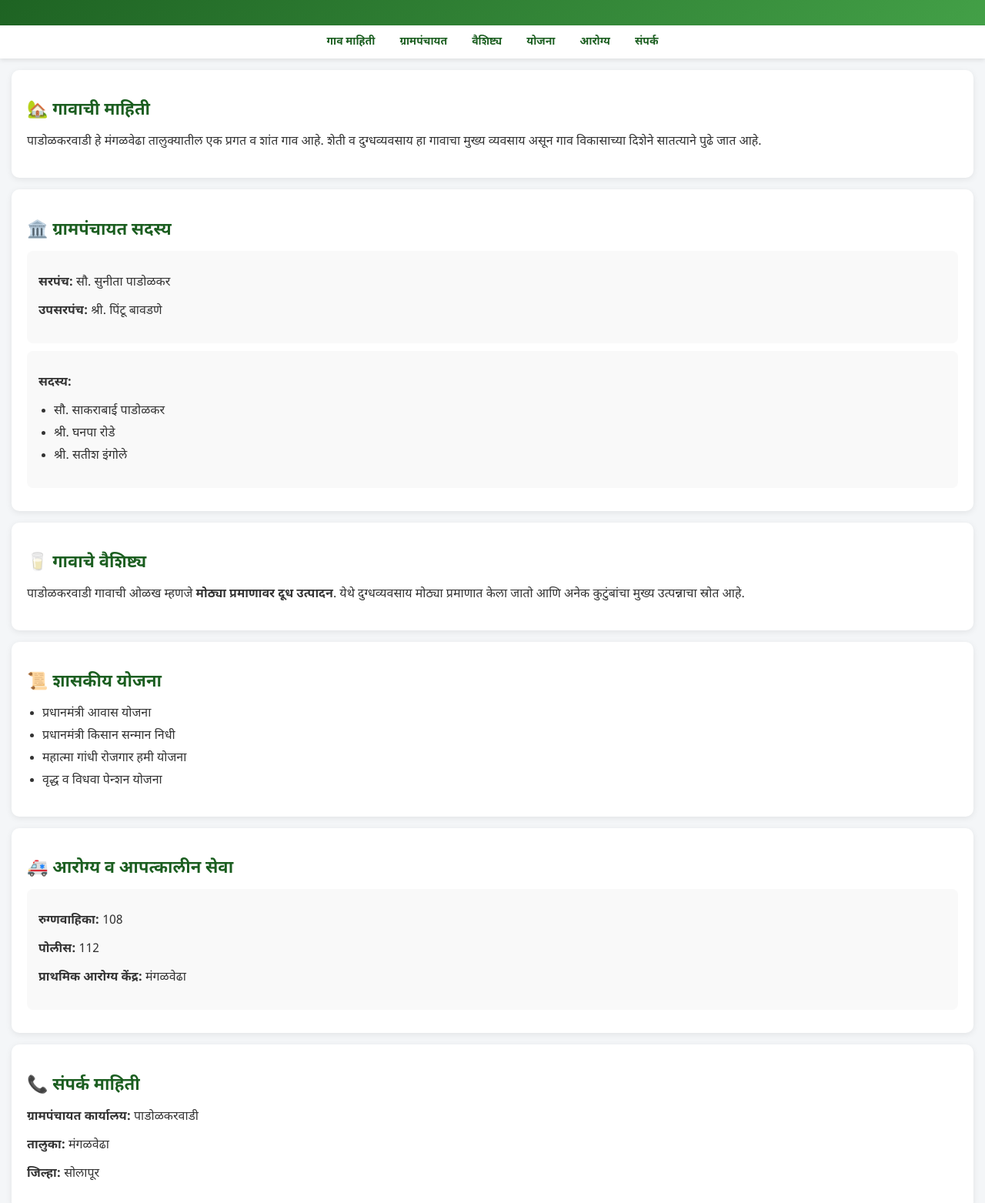
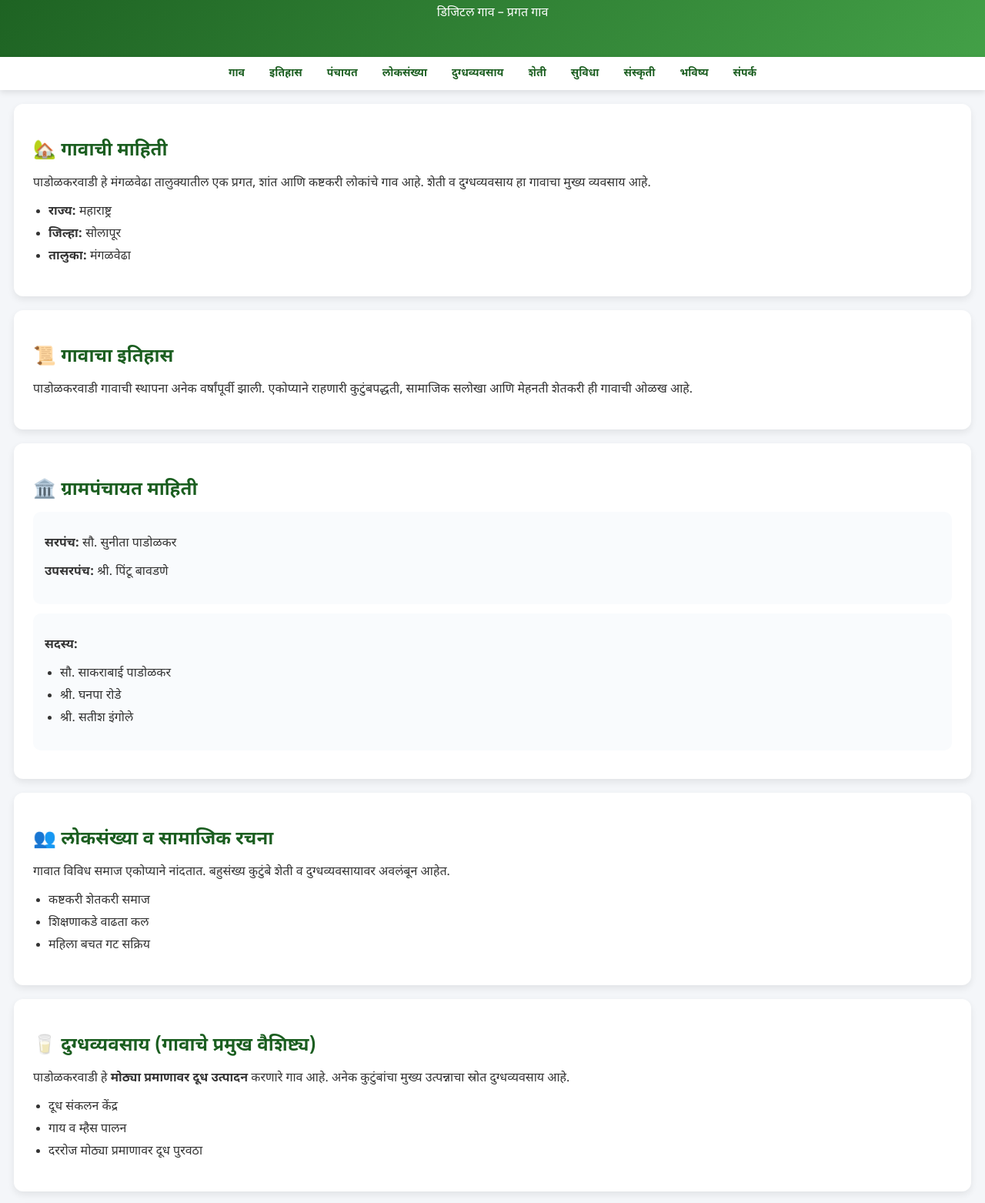
Before and after one commit to shivrajpadolkar-eng/Padolkarwadi, a plain HTML site: page index.html in a window 1280 px wide. Shown: the part 108-1671 px from the top of the page at 77% size. Drawn offline with Linux system fonts and the light colour scheme.

Commit message:
Update index.html

```diff
--- a/index.html
+++ b/index.html
@@ -3,95 +3,76 @@
 <head>
 <meta charset="UTF-8">
 <meta name="viewport" content="width=device-width, initial-scale=1.0">
-    <title>ग्रामपंचायत पाडोळकरवाडी</title>
+<title>ग्रामपंचायत पाडोळकरवाडी | मंगळवेढा</title>
 
 <style>
-        body {
-            margin: 0;
-            font-family: 'Poppins','Noto Sans Devanagari', sans-serif;
-            background-color: #f4f6f8;
-            color: #333;
+body{
+    margin:0;
+    font-family:'Poppins','Noto Sans Devanagari',sans-serif;
+    background:#f4f6f9;
+    color:#333;
+}
+header{
+    background:linear-gradient(135deg,#1b5e20,#43a047);
+    color:#fff;
+    padding:40px 15px;
+    text-align:center;
+}
+header h1{margin:0;font-size:32px;}
+header p{margin:6px 0;font-size:16px;}
+
+nav{
+    position:sticky;
+    top:0;
+    background:#ffffff;
+    display:flex;
+    justify-content:center;
+    flex-wrap:wrap;
+    box-shadow:0 3px 8px rgba(0,0,0,0.1);
+    z-index:1000;
+}
+nav a{
+    padding:12px 16px;
+    text-decoration:none;
+    color:#1b5e20;
+    font-weight:600;
+    font-size:14px;
+}
+nav a:hover{background:#e8f5e9;}
+
+section{
+    background:#fff;
+    margin:18px;
+    padding:25px;
+    border-radius:12px;
+    box-shadow:0 4px 10px rgba(0,0,0,0.08);
+}
+section h2{
+    color:#1b5e20;
+    margin-bottom:12px;
+    font-size:24px;
+}
+.card{
+    background:#f9fbfd;
+    padding:15px;
+    border-radius:10px;
+    margin-bottom:12px;
+}
+ul{padding-left:20px;}
+ul li{margin-bottom:8px;}
+
+footer{
+    background:#1b5e20;
+    color:#fff;
+    text-align:center;
+    padding:15px;
+    margin-top:30px;
+    font-size:14px;
 }
 
-        header {
-            background: linear-gradient(135deg, #1b5e20, #43a047);
-            color: white;
-            padding: 30px 15px;
-            text-align: center;
-        }
-
-        header h1 {
-            margin: 0;
-            font-size: 28px;
-        }
-
-        header p {
-            margin-top: 8px;
-            font-size: 16px;
-        }
-
-        nav {
-            background-color: #ffffff;
-            display: flex;
-            flex-wrap: wrap;
-            justify-content: center;
-            box-shadow: 0 2px 6px rgba(0,0,0,0.1);
-        }
-
-        nav a {
-            padding: 12px 16px;
-            text-decoration: none;
-            color: #1b5e20;
-            font-weight: 600;
-            font-size: 14px;
-        }
-
-        nav a:hover {
-            background-color: #e8f5e9;
-        }
-
-        section {
-            padding: 20px;
-            margin: 15px;
-            background-color: white;
-            border-radius: 10px;
-            box-shadow: 0 2px 8px rgba(0,0,0,0.08);
-        }
-
-        section h2 {
-            color: #1b5e20;
-            margin-bottom: 12px;
-            font-size: 22px;
-        }
-
-        .card {
-            background-color: #f9f9f9;
-            padding: 15px;
-            border-radius: 8px;
-            margin-bottom: 10px;
-        }
-
-        ul {
-            padding-left: 20px;
-        }
-
-        ul li {
-            margin-bottom: 8px;
-        }
-
-        footer {
-            background-color: #1b5e20;
-            color: white;
-            text-align: center;
-            padding: 15px;
-            margin-top: 30px;
-            font-size: 14px;
-        }
-
-        @media (max-width: 600px) {
-            header h1 {
-                font-size: 22px;
-            }
+@media(max-width:600px){
+    header h1{font-size:24px;}
+    section{margin:12px;}
 }
 </style>
 </head>
@@ -101,34 +82,51 @@
 <header>
 <h1>ग्रामपंचायत पाडोळकरवाडी</h1>
 <p>तालुका मंगळवेढा | जिल्हा सोलापूर</p>
+<p>डिजिटल गाव – प्रगत गाव</p>
 </header>
 
 <nav>
-    <a href="#about">गाव माहिती</a>
-    <a href="#panchayat">ग्रामपंचायत</a>
-    <a href="#special">वैशिष्ट्य</a>
-    <a href="#schemes">योजना</a>
-    <a href="#health">आरोग्य</a>
+<a href="#about">गाव</a>
+<a href="#history">इतिहास</a>
+<a href="#panchayat">पंचायत</a>
+<a href="#population">लोकसंख्या</a>
+<a href="#dairy">दुग्धव्यवसाय</a>
+<a href="#agriculture">शेती</a>
+<a href="#facilities">सुविधा</a>
+<a href="#culture">संस्कृती</a>
+<a href="#future">भविष्य</a>
 <a href="#contact">संपर्क</a>
 </nav>
 
 <section id="about">
 <h2>🏡 गावाची माहिती</h2>
 <p>
-        पाडोळकरवाडी हे मंगळवेढा तालुक्यातील एक प्रगत व शांत गाव आहे.
-        शेती व दुग्धव्यवसाय हा गावाचा मुख्य व्यवसाय असून
-        गाव विकासाच्या दिशेने सातत्याने पुढे जात आहे.
+पाडोळकरवाडी हे मंगळवेढा तालुक्यातील एक प्रगत, शांत
+आणि कष्टकरी लोकांचे गाव आहे. शेती व दुग्धव्यवसाय
+हा गावाचा मुख्य व्यवसाय आहे.
+</p>
+<ul>
+<li><strong>राज्य:</strong> महाराष्ट्र</li>
+<li><strong>जिल्हा:</strong> सोलापूर</li>
+<li><strong>तालुका:</strong> मंगळवेढा</li>
+</ul>
+</section>
+
+<section id="history">
+<h2>📜 गावाचा इतिहास</h2>
+<p>
+पाडोळकरवाडी गावाची स्थापना अनेक वर्षांपूर्वी झाली.
+एकोप्याने राहणारी कुटुंबपद्धती, सामाजिक सलोखा
+आणि मेहनती शेतकरी ही गावाची ओळख आहे.
 </p>
 </section>
 
 <section id="panchayat">
-    <h2>🏛️ ग्रामपंचायत सदस्य</h2>
-
+<h2>🏛️ ग्रामपंचायत माहिती</h2>
 <div class="card">
 <p><strong>सरपंच:</strong> सौ. सुनीता पाडोळकर</p>
 <p><strong>उपसरपंच:</strong> श्री. पिंटू बावडणे</p>
 </div>
-
 <div class="card">
 <p><strong>सदस्य:</strong></p>
 <ul>
@@ -139,32 +137,76 @@
 </div>
 </section>
 
-<section id="special">
-    <h2>🥛 गावाचे वैशिष्ट्य</h2>
+<section id="population">
+<h2>👥 लोकसंख्या व सामाजिक रचना</h2>
 <p>
-        पाडोळकरवाडी गावाची ओळख म्हणजे <strong>मोठ्या प्रमाणावर दूध उत्पादन</strong>.
-        येथे दुग्धव्यवसाय मोठ्या प्रमाणात केला जातो
-        आणि अनेक कुटुंबांचा मुख्य उत्पन्नाचा स्रोत आहे.
+गावात विविध समाज एकोप्याने नांदतात.
+बहुसंख्य कुटुंबे शेती व दुग्धव्यवसायावर अवलंबून आहेत.
+</p>
+<ul>
+<li>कष्टकरी शेतकरी समाज</li>
+<li>शिक्षणाकडे वाढता कल</li>
+<li>महिला बचत गट सक्रिय</li>
+</ul>
+</section>
+
+<section id="dairy">
+<h2>🥛 दुग्धव्यवसाय (गावाचे प्रमुख वैशिष्ट्य)</h2>
+<p>
+पाडोळकरवाडी हे <strong>मोठ्या प्रमाणावर दूध उत्पादन</strong>
+करणारे गाव आहे. अनेक कुटुंबांचा मुख्य उत्पन्नाचा स्रोत
+दुग्धव्यवसाय आहे.
+</p>
+<ul>
+<li>दूध संकलन केंद्र</li>
+<li>गाय व म्हैस पालन</li>
+<li>दररोज मोठ्या प्रमाणावर दूध पुरवठा</li>
+</ul>
+</section>
+
+<section id="agriculture">
+<h2>🌾 शेती व पिके</h2>
+<ul>
+<li>ज्वारी</li>
+<li>बाजरी</li>
+<li>हरभरा</li>
+<li>ऊस</li>
+<li>भाजीपाला</li>
+</ul>
+<p>
+आधुनिक शेती तंत्रज्ञान, खत व्यवस्थापन
+आणि पाण्याचा योग्य वापर केला जातो.
 </p>
 </section>
 
-<section id="schemes">
-    <h2>📜 शासकीय योजना</h2>
+<section id="facilities">
+<h2>⚡🚰🛣️ मूलभूत सुविधा</h2>
 <ul>
-        <li>प्रधानमंत्री आवास योजना</li>
-        <li>प्रधानमंत्री किसान सन्मान निधी</li>
-        <li>महात्मा गांधी रोजगार हमी योजना</li>
-        <li>वृद्ध व विधवा पेन्शन योजना</li>
+<li>पिण्याच्या पाण्याची व्यवस्था (नळ, विहीर, बोअर)</li>
+<li>वीजपुरवठा व काही ठिकाणी सौरऊर्जा</li>
+<li>डांबरी रस्ते व बस वाहतूक</li>
+<li>आरोग्य सेवा – PHC मंगळवेढा, 108 सेवा</li>
 </ul>
 </section>
 
-<section id="health">
-    <h2>🚑 आरोग्य व आपत्कालीन सेवा</h2>
-    <div class="card">
-        <p><strong>रुग्णवाहिका:</strong> 108</p>
-        <p><strong>पोलीस:</strong> 112</p>
-        <p><strong>प्राथमिक आरोग्य केंद्र:</strong> मंगळवेढा</p>
-    </div>
+<section id="culture">
+<h2>🎉 संस्कृती व सण</h2>
+<ul>
+<li>गणेशोत्सव</li>
+<li>दिवाळी</li>
+<li>होळी</li>
+<li>जत्रा व धार्मिक कार्यक्रम</li>
+</ul>
+</section>
+
+<section id="future">
+<h2>🚀 भविष्यकालीन विकास योजना</h2>
+<ul>
+<li>डिजिटल ग्रामपंचायत</li>
+<li>स्मार्ट पाणी व्यवस्थापन</li>
+<li>अधिक सौरऊर्जा प्रकल्प</li>
+<li>युवकांसाठी कौशल्य विकास</li>
+</ul>
 </section>
 
 <section id="contact">
```
Lines whose indentation alone changed are shown as unchanged.
